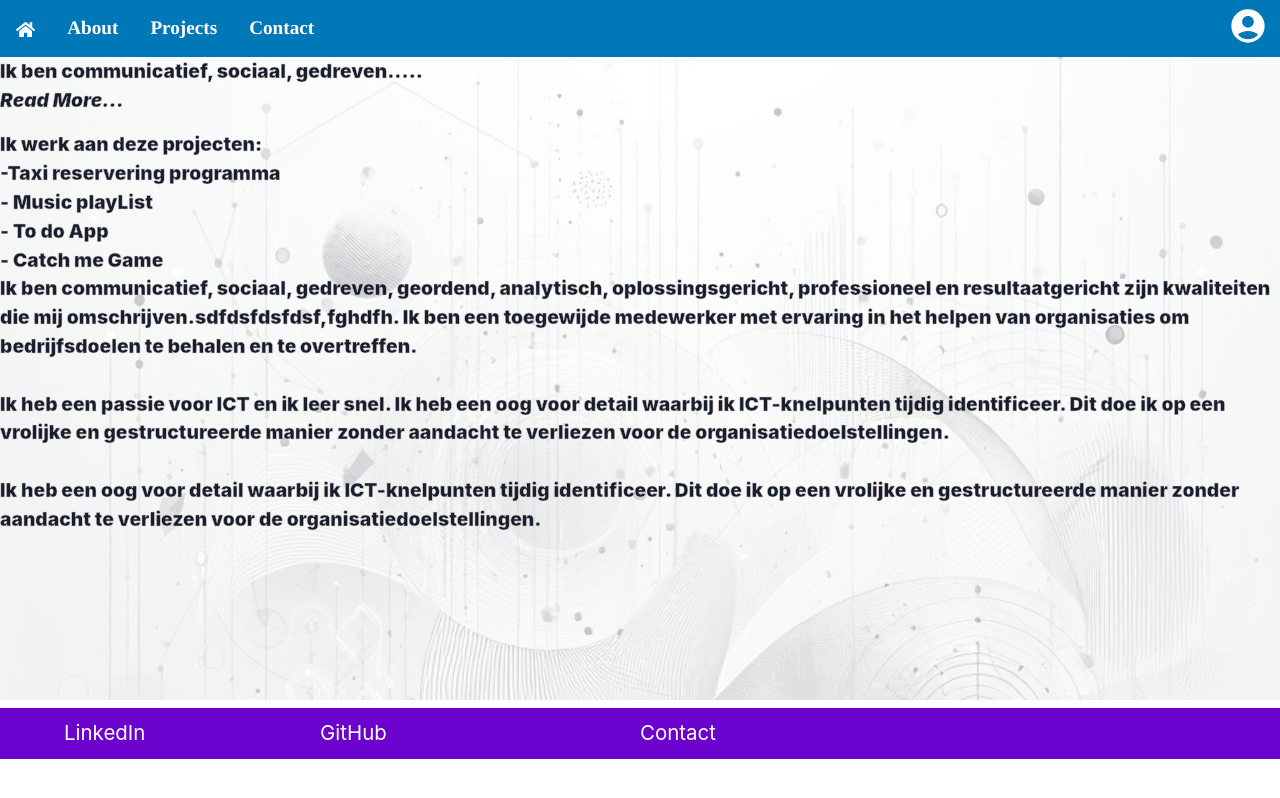
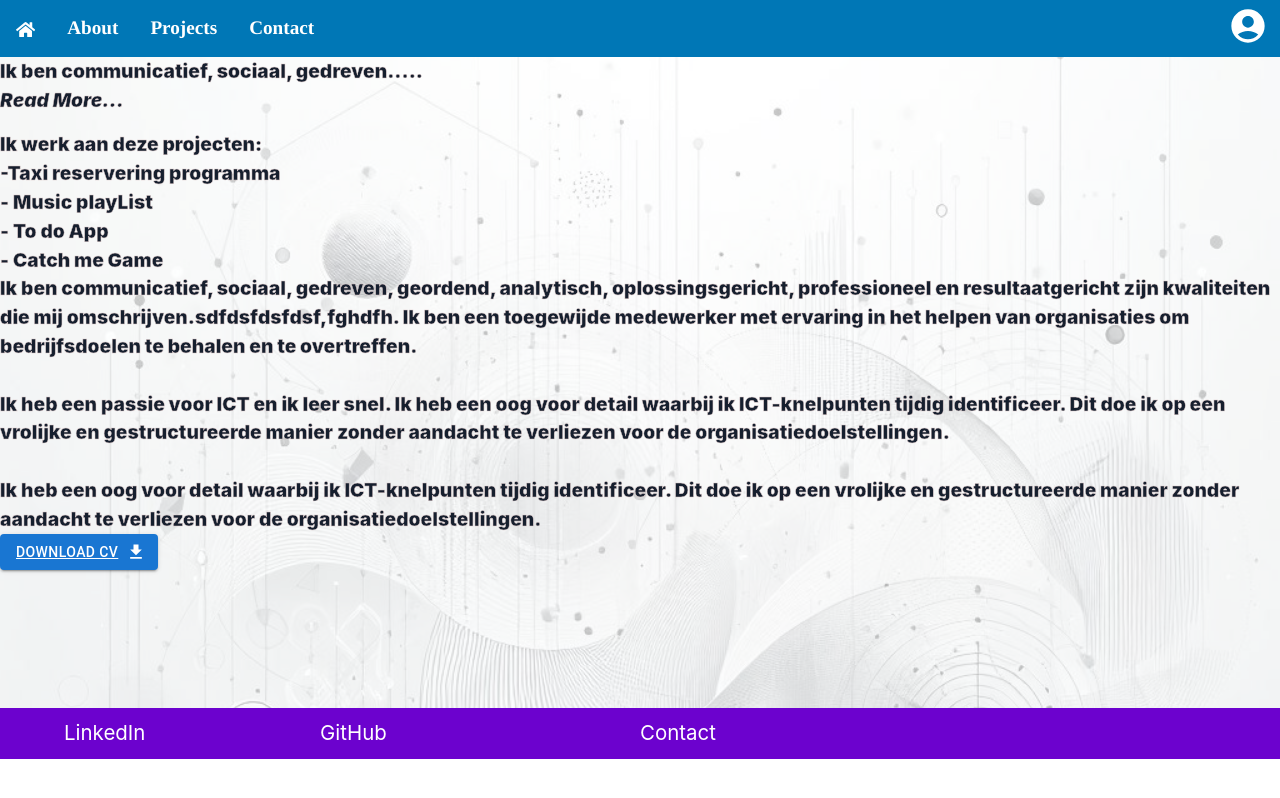
Before and after one commit to mrguven/my-portfolio, a React (Create React App) app in the folder frontend/: page /about in a window 1280 px wide. Built offline with nearby package versions, Linux system fonts and the light colour scheme; no server answers.

Commit message:
made changes in homepage

```diff
--- a/frontend/src/components/NavBar.jsx
+++ b/frontend/src/components/NavBar.jsx
@@ -62,6 +62,9 @@ export default function NavBar() {
               <MenuItem onClick={handleClose1}>
               <Link className="active" to="/catchMe">CatchMe</Link>
               </MenuItem>
+              <MenuItem onClick={handleClose1}>
+              <Link className="active" to="/mytaxi">MyBinek</Link>
+              </MenuItem>
             </Menu>
           </div>
         </li>
--- a/frontend/src/pages/about/About.jsx
+++ b/frontend/src/pages/about/About.jsx
@@ -1,10 +1,13 @@
+import { Button } from "@mui/material";
 import "./about.css";
+import { Link } from "react-router-dom";
+import FileDownloadIcon from "@mui/icons-material/FileDownload";
 
 export default function About() {
-  return(
-    <div id="mainContainerHome">
-    <div id="profileDiv">
-    </div>
+  return (
+    <div className="d-flexflex-row mb-3" id="mainContainerHome">
+      <div className="d-flexflex-row mb-3">
+        <div id="profileDiv"></div>
         <div id="text1">
           <p>
             <b>Ik ben communicatief, sociaal, gedreven..... </b> <br />
@@ -18,22 +21,32 @@ export default function About() {
           Ik ben communicatief, sociaal, gedreven, geordend, analytisch,
           oplossingsgericht, professioneel en resultaatgericht zijn kwaliteiten
           die mij omschrijven.sdfdsfdsfdsf,fghdfh. Ik ben een toegewijde
-      medewerker met ervaring in het helpen van organisaties om bedrijfsdoelen
-      te behalen en te overtreffen.
+          medewerker met ervaring in het helpen van organisaties om
+          bedrijfsdoelen te behalen en te overtreffen.
           <br /> <br />
           Ik heb een passie voor ICT en ik leer snel. Ik heb een oog voor detail
           waarbij ik ICT-knelpunten tijdig identificeer. Dit doe ik op een
-      vrolijke en gestructureerde manier zonder aandacht te verliezen voor de
-      organisatiedoelstellingen.
+          vrolijke en gestructureerde manier zonder aandacht te verliezen voor
+          de organisatiedoelstellingen.
           <br /> <br />
           Ik heb een oog voor detail waarbij ik ICT-knelpunten tijdig
           identificeer. Dit doe ik op een vrolijke en gestructureerde manier
           zonder aandacht te verliezen voor de organisatiedoelstellingen.
         </div>
-    <div></div>
-    <div></div>
+        <div>
+          <Button variant="contained" endIcon={<FileDownloadIcon />}>
+            <Link
+              className="downloadLink"
+              to="/files/funtionCV(){return'CVvanRauf'}.pdf"
+              target="_blank"
+              download
+            >
+              Download CV
+            </Link>
+          </Button>
+        </div>
+      </div>
       <div></div>
     </div>
-  )
-
+  );
 }
--- a/frontend/src/pages/about/about.css
+++ b/frontend/src/pages/about/about.css
@@ -11,6 +11,7 @@
     right: 0;
     opacity: .3;
     background-size: cover;
+    height: 700px;
    }
 
 
--- a/frontend/src/pages/homepage/Home.jsx
+++ b/frontend/src/pages/homepage/Home.jsx
@@ -74,7 +74,7 @@ export default function Home() {
     // INJECT CSS
     let css = document.createElement("style");
     css.type = "text/css";
-    css.innerHTML = ".typewrite > .wrap { border-right: 0.08em solid black}";
+    css.innerHTML = ".typewrite > .wrap { border-right: 0.08em solid blue}";
     document.body.appendChild(css);
   };
 
@@ -92,21 +92,23 @@ const injectStyle = (style) => {
 };
 let  keyframesAnimation= `@keyframes animation1 {
   0% {color: blue;}
-  25%{color: rgb(89, 106, 138);}
-  50%{color: rgb(109, 1, 138);}
+  25%{color: yellow;}
+  40%{color: rgb(109, 133, 38);}
+  50%{color: rgb(159, 141, 78);}
+  60%{color: rgb(109, 51, 58);}
   75%{color:brown;}
-  100% {color: red;}
+  100% {color: blue;}
 }`
 injectStyle(keyframesAnimation);
 let changeColorStyle = {
-  animation: `animation1 5s infinite`,
+  animation: `animation1 9s infinite`,
 
 };
 
   return (
     <div id="mainContainerHome">
       <Box sx={{ flexGrow: 1 }}>
-        <Grid container spacing={2}>
+        <Grid container >
           <Grid xs={10} className="text-end">
             <div>
               <span>
@@ -162,7 +164,7 @@ let changeColorStyle = {
               </h1>
             </div>
           </Grid>
-          <Grid xs={12} className="text-center">
+          <Grid xs={12} sx={{marginTop:10}} className="text-center">
             <Button variant="contained" endIcon={<FileDownloadIcon />}>
               <Link
                 className="downloadLink"
--- a/frontend/src/pages/homepage/homepage.css
+++ b/frontend/src/pages/homepage/homepage.css
@@ -6,8 +6,7 @@
   background-attachment: fixed;
   z-index: -1;
   opacity: .3;
-  height: 700px;
-  background-repeat: repeat;
+  height: 750px;
  }
  #mainContainerHome{
   font-weight: bolder;
```
Lines whose indentation alone changed are shown as unchanged.
